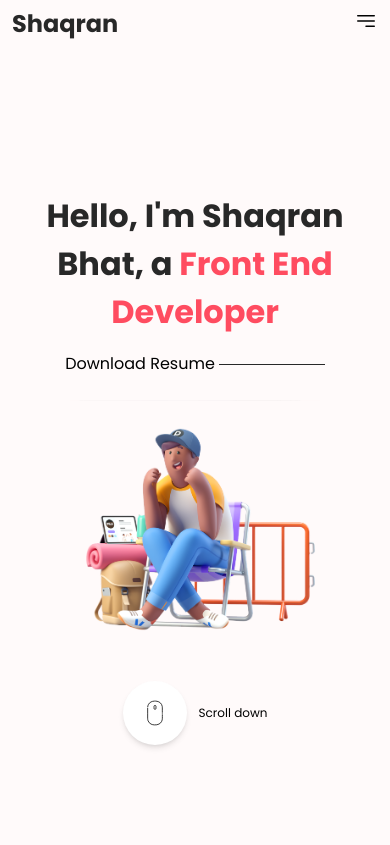
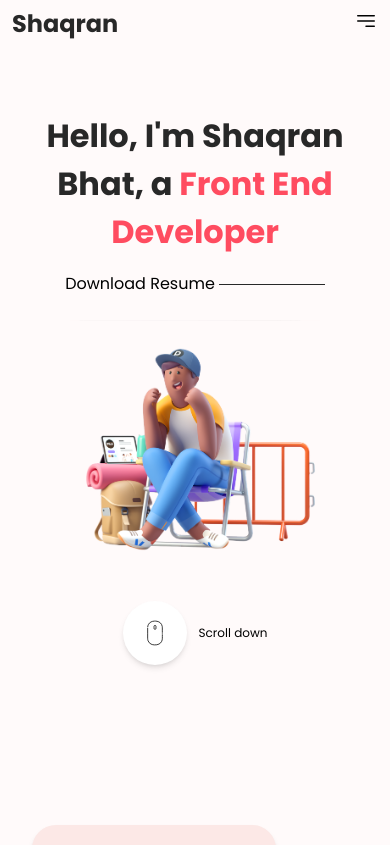
Before and after one commit to bhatshakran/shaqranjs, a React (Vite) app: page / in a window 390 px wide. Shown: the top 845 px of the page. Built offline with nearby package versions, Linux system fonts and the light colour scheme.

Commit message:
changed margins for mobile

```diff
--- a/src/components/Banner.tsx
+++ b/src/components/Banner.tsx
@@ -3,7 +3,7 @@ import bannerimg from '../assets/portfo.png';
 
 const Banner: React.FC = () => {
   return (
-    <section className='mt-36 flex flex-col md:flex-row items-center justify-center md:justify-between px-8 lg:px-0 gap-y-6'>
+    <section className='mt-16 lg:mt-36 flex flex-col md:flex-row items-center justify-center md:justify-between px-8 lg:px-0 gap-y-6'>
       <div className=''>
         <h2 className=' hidden md:flex md:text-[40px]  lg:text-[48px] font-poppins font-bold text-primary max-w-[650px]  flex-col'>
           <span>Hello, I'm</span>
```
